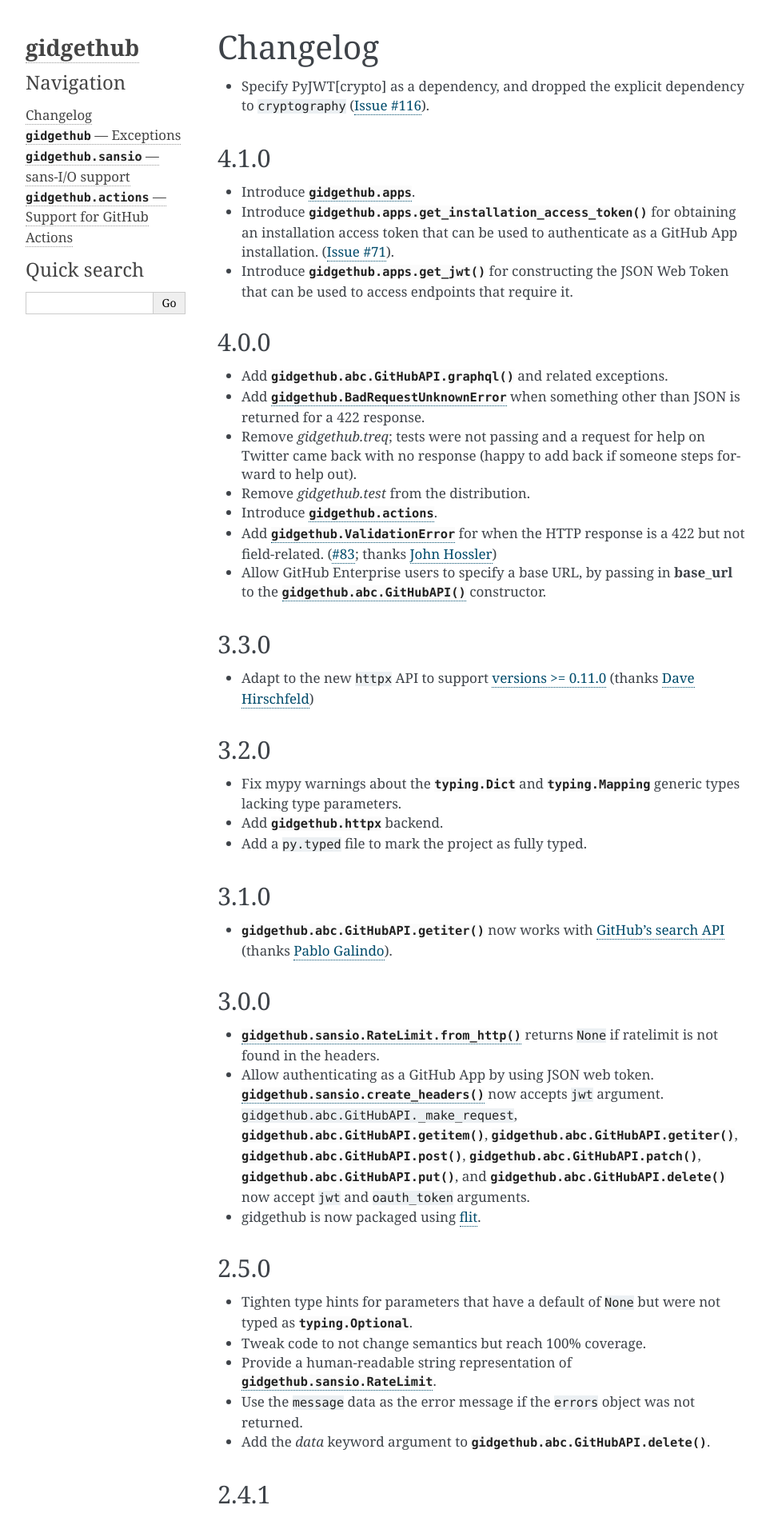
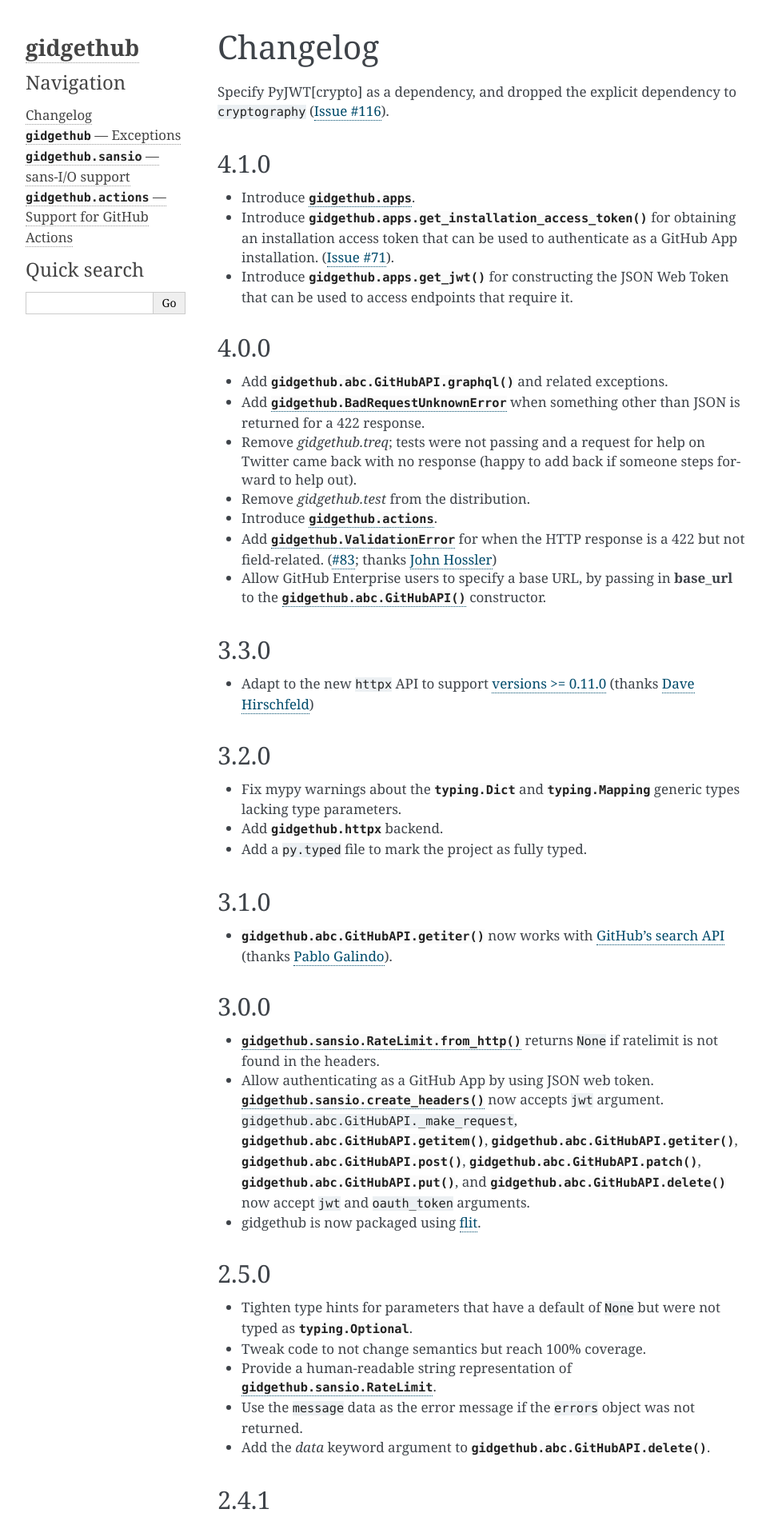
Before and after one commit to gidgethub/gidgethub, a Sphinx documentation site: the page built from docs/changelog.rst, in a window 1280 px wide. Shown: the top 1902 px of the page at 80% size, without its empty margins (148-1111 px from the left). Built offline with Sphinx 7.4.7, drawn with Linux system fonts in a browser that asks for light colours; pages that are not in the unit, such as notebooks, are missing from menus.

```diff
--- a/docs/changelog.rst
+++ b/docs/changelog.rst
@@ -1,8 +1,7 @@
 Changelog
 =========
 
-- Specify PyJWT[crypto] as a dependency, and dropped the explicit
-  dependency to ``cryptography`` (`Issue #116 <https://github.com/brettcannon/gidgethub/issues/116>`_).
+Specify PyJWT[crypto] as a dependency, and dropped the explicit dependency to ``cryptography`` (`Issue #116 <https://github.com/brettcannon/gidgethub/issues/116>`_).
 
 4.1.0
 -----
```
